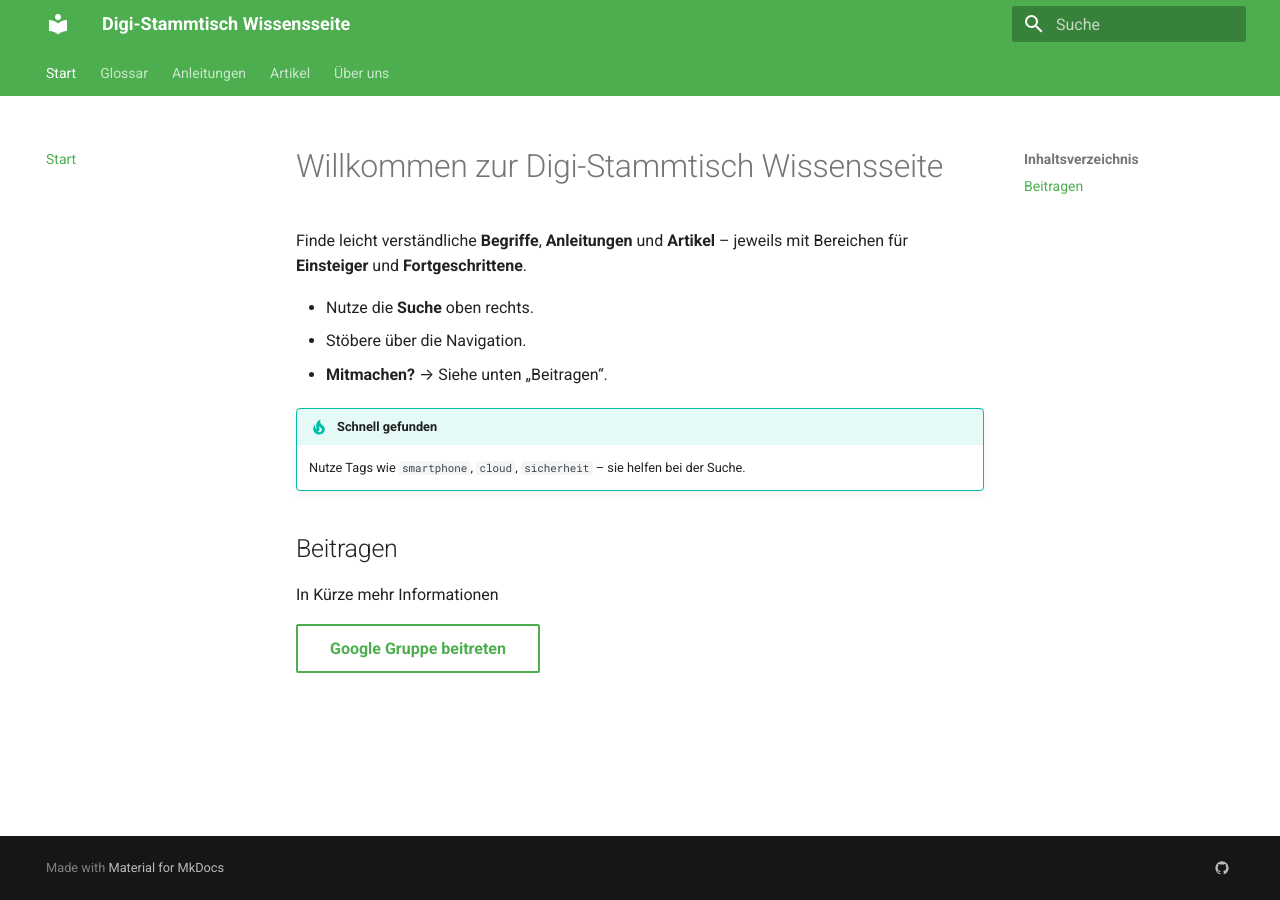
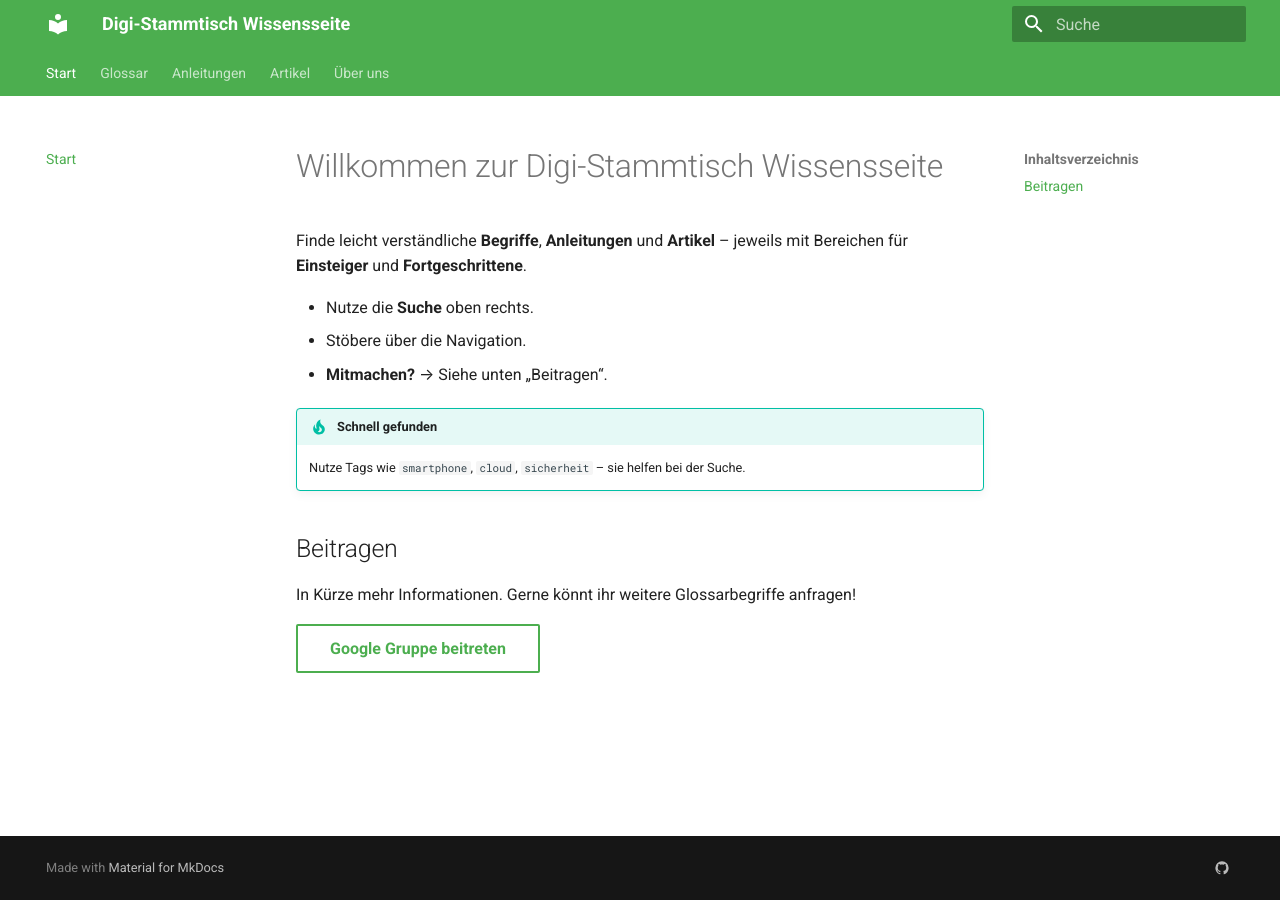
Before and after one commit to ralphmueller/digi-wissensdatenbank, an MkDocs documentation site: the page built from docs/index.md, in a window 1280 px wide. Built offline with MkDocs 1.6.1 and Material for MkDocs 9.7.7, drawn with Linux system fonts in a browser that asks for light colours.

```diff
--- a/docs/index.md
+++ b/docs/index.md
@@ -15,6 +15,6 @@
 
 ## Beitragen
 
-In Kürze mehr Informationen
+In Kürze mehr Informationen. Gerne könnt ihr weitere Glossarbegriffe anfragen!
 
 [Google Gruppe beitreten](https://groups.google.com/g/dg-gersfeld){ .md-button }
--- a/mkdocs.yml
+++ b/mkdocs.yml
@@ -1,6 +1,6 @@
 site_name: Digi-Stammtisch Wissensseite
 site_description: Ein schlankes, mitmachfreundliches Wiki für unseren Digi-Stammtisch
-site_url: https://example.org
+site_url: https://ralphmueller.github.io/digi-wissensdatenbank
 theme:
   name: material
   palette:
```
